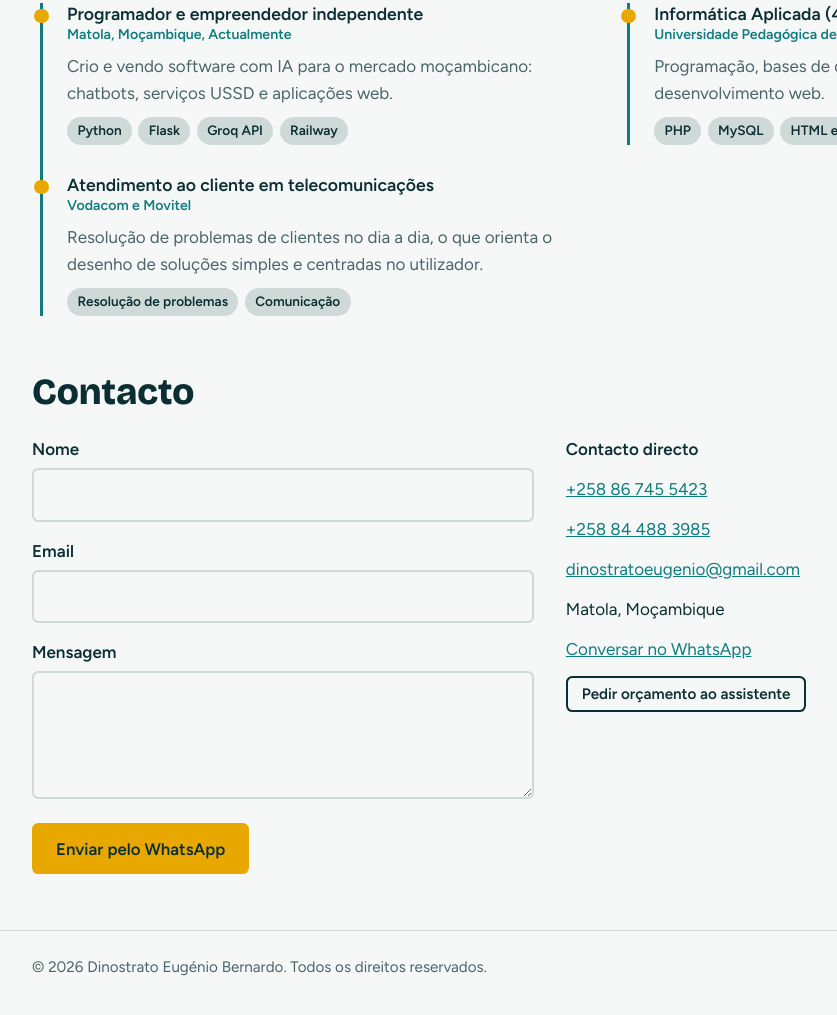
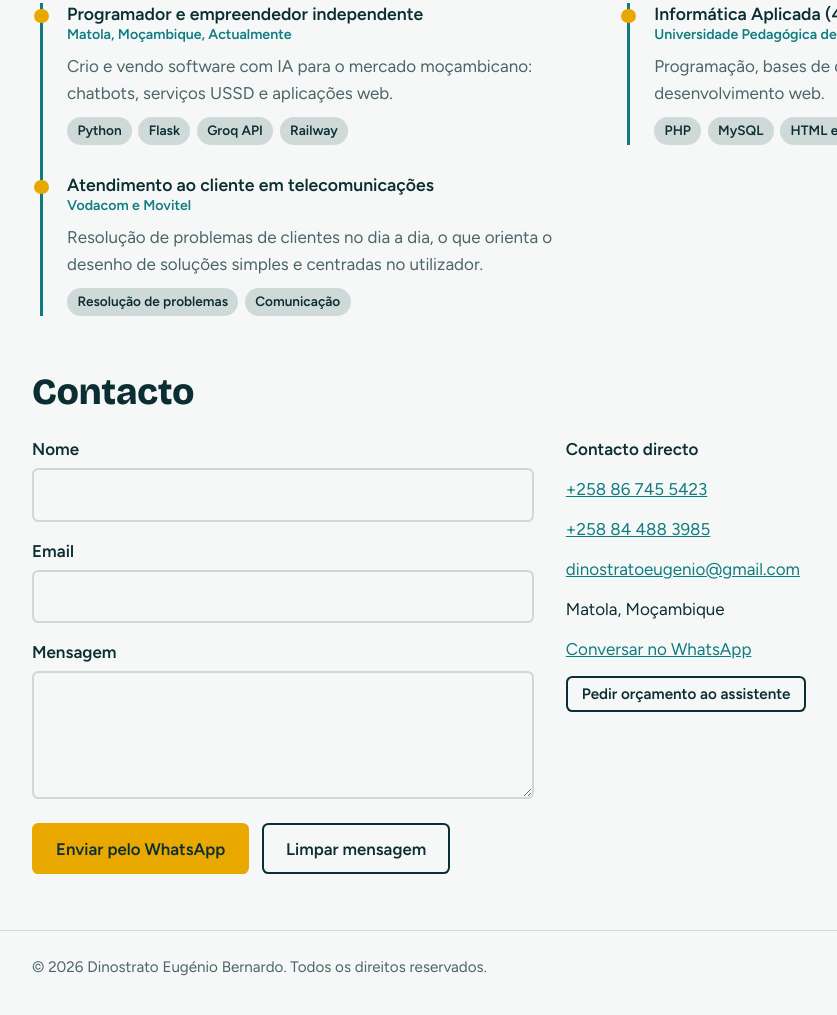
Before and after one commit to 95673/portfolio-site, a plain HTML site: page index.html in a window 1280 px wide. Shown: the part 2759-3774 px from the top of the page, without its empty margins (132-969 px from the left). Drawn offline with nearby package versions, Linux system fonts and the light colour scheme.

Commit message:
Add files via upload

```diff
--- a/index.html
+++ b/index.html
@@ -170,7 +170,7 @@ Digite a palavra:</pre>
         <div class="campo"><label for="f-nome">Nome</label><input id="f-nome" name="nome" required autocomplete="name"></div>
         <div class="campo"><label for="f-email">Email</label><input id="f-email" name="email" type="email" required autocomplete="email"></div>
         <div class="campo"><label for="f-msg">Mensagem</label><textarea id="f-msg" name="mensagem" required></textarea></div>
-        <button class="btn" type="submit">Enviar pelo WhatsApp</button>
+        <div class="botoes"><button class="btn" type="submit">Enviar pelo WhatsApp</button><button class="btn sec" type="reset">Limpar mensagem</button></div>
       </form>
       <div class="info" id="info"></div>
     </div>
```
